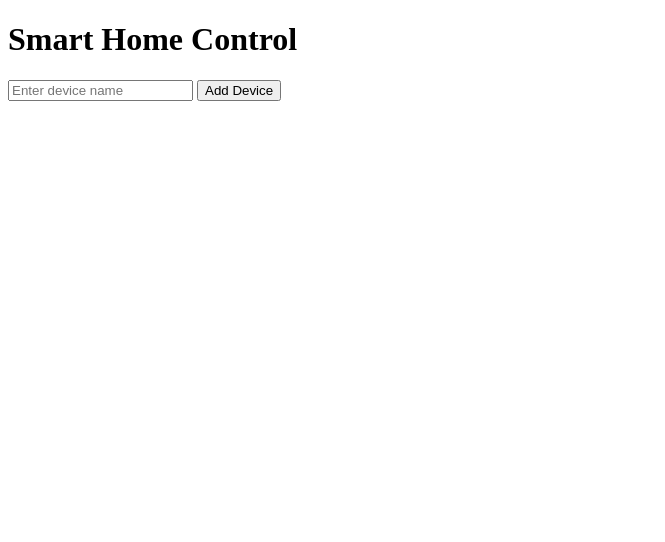
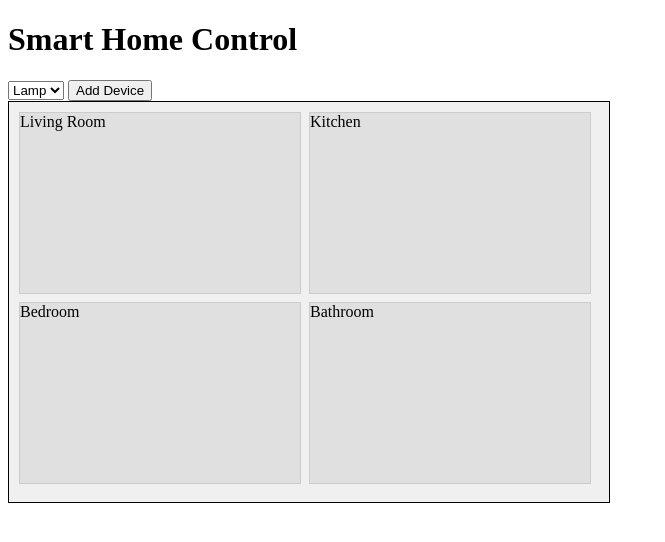
Before and after one commit to amindridi1/fanen, a Flask app: page / in a window 1280 px wide. Shown: the top 542 px of the page, without its empty margins (0-665 px from the left). Run offline with Flask 2, Linux system fonts and the light colour scheme.

Commit message:
Update index.html

```diff
--- a/templates/index.html
+++ b/templates/index.html
@@ -4,53 +4,94 @@
     <meta charset="UTF-8">
     <meta name="viewport" content="width=device-width, initial-scale=1.0">
     <title>Smart Home Control</title>
-    <script src="https://code.jquery.com/jquery-3.6.0.min.js"></script>
+    <style>
+        #home {
+            width: 600px;
+            height: 400px;
+            border: 1px solid #000;
+            position: relative;
+            background-color: #f0f0f0;
+        }
+        .room {
+            position: absolute;
+            border: 1px solid #ccc;
+            background-color: #e0e0e0;
+        }
+        #living-room { top: 10px; left: 10px; width: 280px; height: 180px; }
+        #kitchen { top: 10px; left: 300px; width: 280px; height: 180px; }
+        #bedroom { top: 200px; left: 10px; width: 280px; height: 180px; }
+        #bathroom { top: 200px; left: 300px; width: 280px; height: 180px; }
+        .device {
+            position: absolute;
+            cursor: pointer;
+        }
+        .device.on {
+            filter: brightness(1.5);
+        }
+    </style>
 </head>
 <body>
     <h1>Smart Home Control</h1>
     <div>
-        <input id="device_name" placeholder="Enter device name" />
+        <select id="device_selector">
+            <option value="lamp">Lamp</option>
+            <option value="pc">PC</option>
+            <!-- Add more devices as needed -->
+        </select>
         <button onclick="addDevice()">Add Device</button>
     </div>
-    <ul id="device_list">
-        <!-- Device list will be populated here -->
-    </ul>
+    <div id="home">
+        <div id="living-room" class="room">Living Room</div>
+        <div id="kitchen" class="room">Kitchen</div>
+        <div id="bedroom" class="room">Bedroom</div>
+        <div id="bathroom" class="room">Bathroom</div>
+    </div>
 
     <script>
         function addDevice() {
-            var deviceName = $('#device_name').val();
-            $.post('/add_device', { device_name: deviceName }, function(data) {
-                if (data.success) {
-                    updateDeviceList(data.devices);
-                } else {
-                    alert(data.error);
-                }
-            });
+            var deviceType = document.getElementById('device_selector').value;
+            var device = document.createElement('div');
+            device.className = 'device';
+            device.textContent = deviceType;
+            device.style.left = '50px';
+            device.style.top = '50px';
+            device.onclick = function() {
+                toggleDevice(device);
+            };
+            document.getElementById('home').appendChild(device);
+            makeDraggable(device);
         }
 
-        function toggleDevice(deviceName) {
-            $.post('/toggle_device/' + deviceName, function(data) {
-                if (data.success) {
-                    updateDeviceList(data.devices);
-                } else {
-                    alert(data.error);
-                }
-            });
+        function toggleDevice(device) {
+            device.classList.toggle('on');
         }
 
-        function updateDeviceList(devices) {
-            var deviceList = $('#device_list');
-            deviceList.empty();
-            for (var name in devices) {
-                var status = devices[name].status;
-                deviceList.append('<li>' + name + ' - ' + status +
-                                  ' <button onclick="toggleDevice(\'' + name + '\')">Toggle</button></li>');
-            }
+        function makeDraggable(element) {
+            element.onmousedown = function(event) {
+                let shiftX = event.clientX - element.getBoundingClientRect().left;
+                let shiftY = event.clientY - element.getBoundingClientRect().top;
+
+                function moveAt(pageX, pageY) {
+                    element.style.left = pageX - shiftX + 'px';
+                    element.style.top = pageY - shiftY + 'px';
+                }
+
+                function onMouseMove(event) {
+                    moveAt(event.pageX, event.pageY);
+                }
+
+                document.addEventListener('mousemove', onMouseMove);
+
+                element.onmouseup = function() {
+                    document.removeEventListener('mousemove', onMouseMove);
+                    element.onmouseup = null;
+                };
+            };
+
+            element.ondragstart = function() {
+                return false;
+            };
         }
-
-        $(document).ready(function() {
-            updateDeviceList({{ devices|tojson }});
-        });
     </script>
 </body>
 </html>
```
